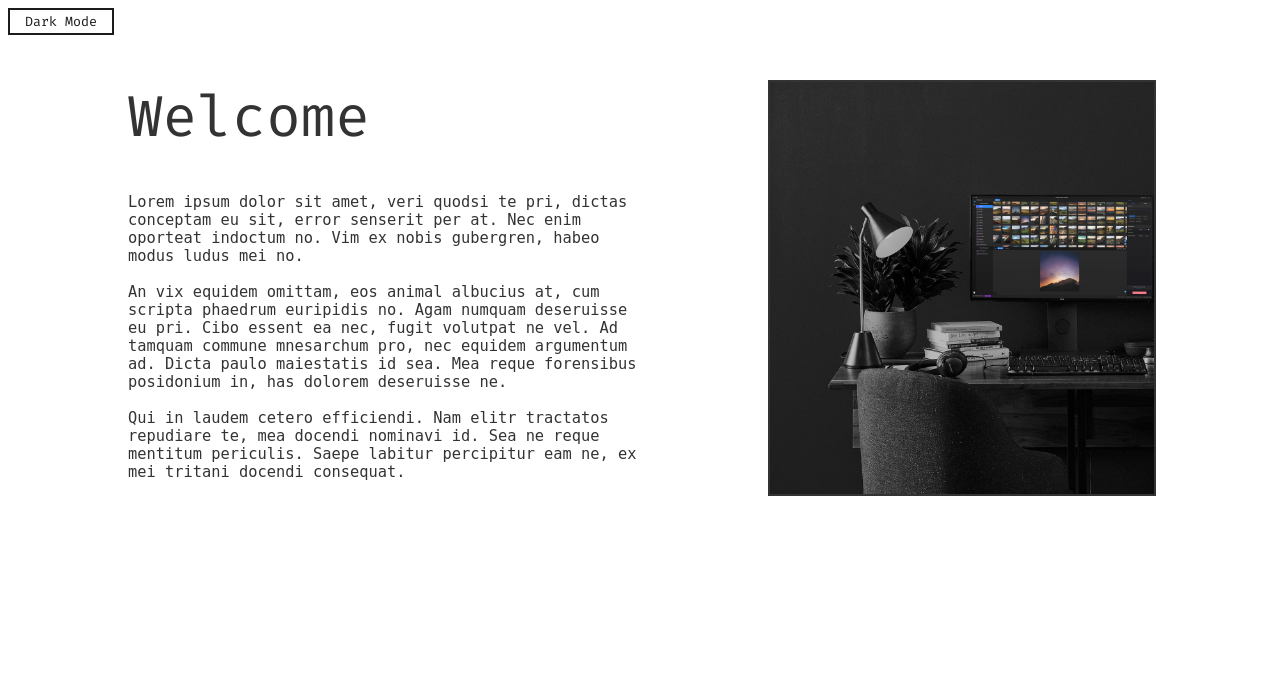
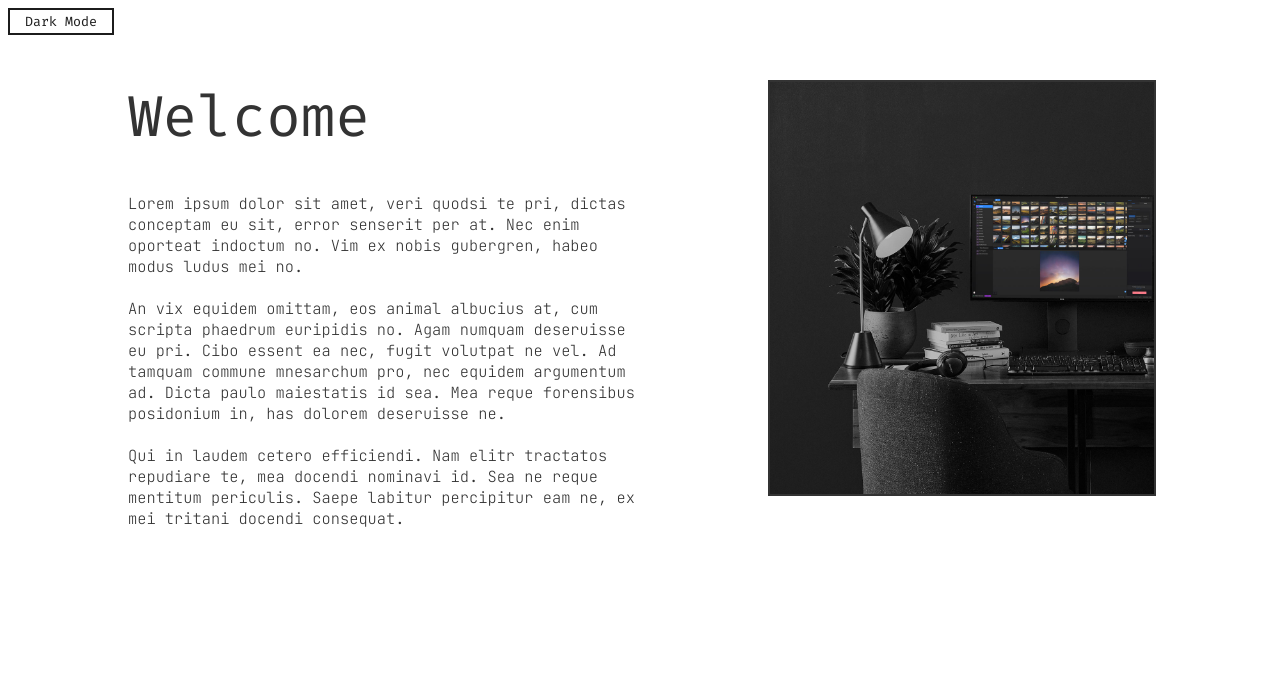
Before and after one commit to frol2256/frol2256.github.io, a PHP site: page / in a window 1280 px wide. Shown: the top 677 px of the page. Run offline with PHP 8.4, Linux system fonts and the light colour scheme.

Commit message:
changed font

```diff
--- a/stylesheet.css
+++ b/stylesheet.css
@@ -37,8 +37,9 @@ html {
 
 
 .header p{
-    font-family: monospace;
-    /*font-family: 'Open Sans', sans-serif !important;*/
+    /*font-family: monospace;
+    font-family: 'Open Sans', sans-serif !important;*/
+    font-family: 'JetBrains Mono', monospace;
     font-size: 1.2vw;
     font-weight: 300;
     text-align: left;
```
